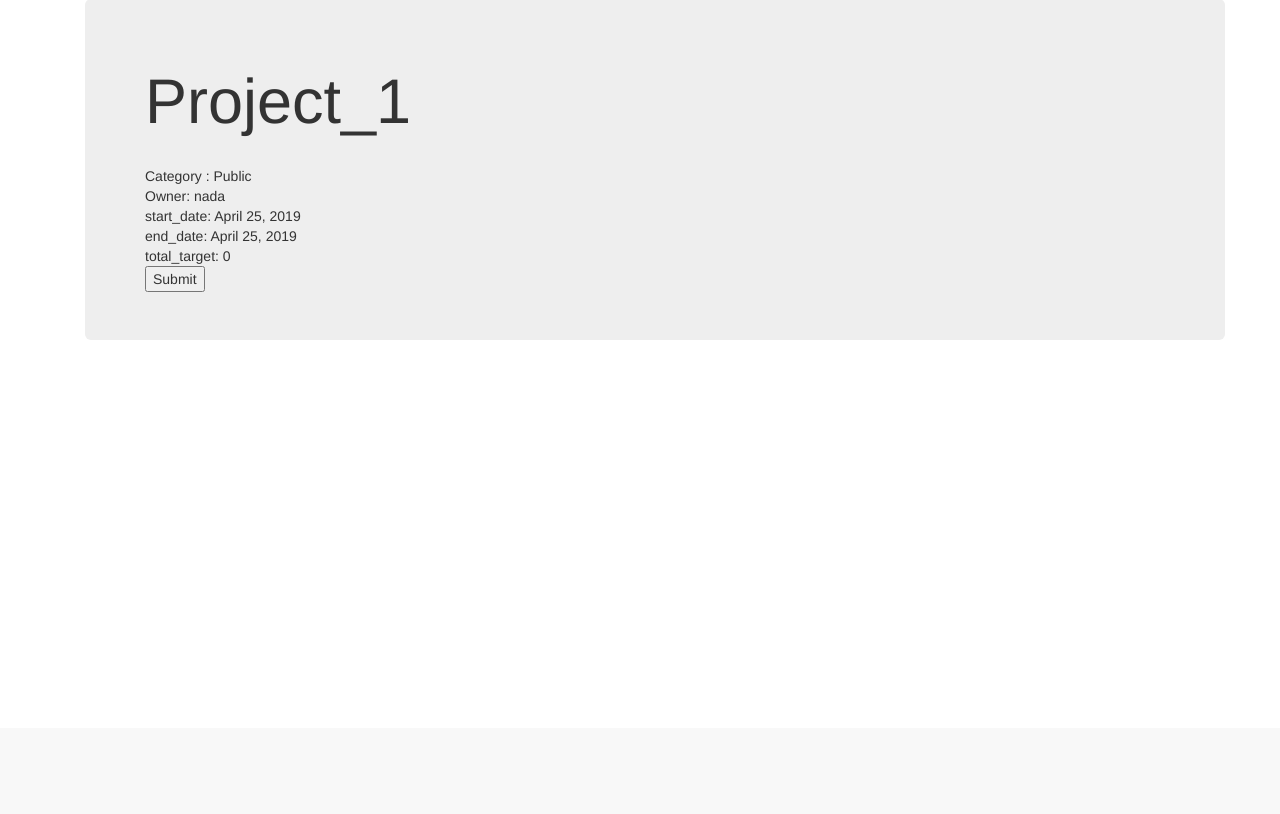
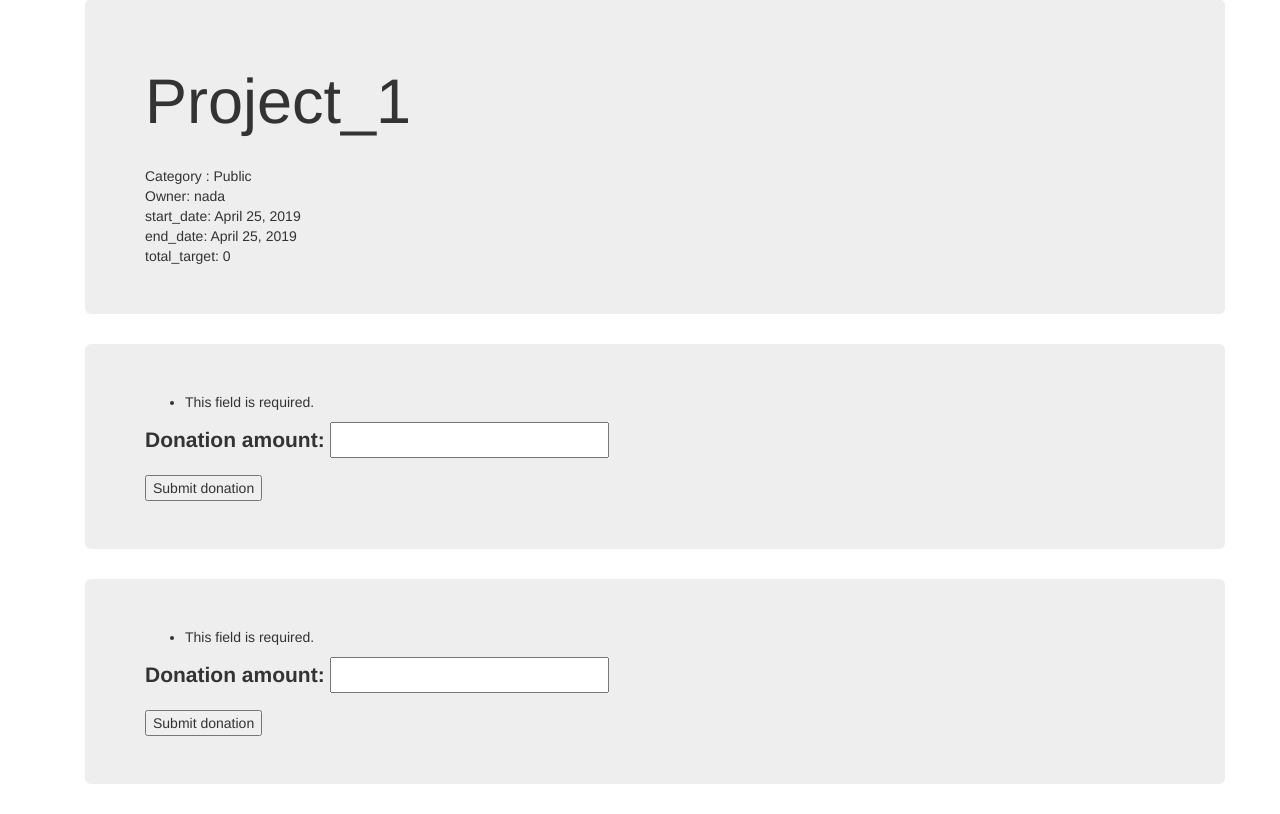
Before and after one commit to Amr-Hamed/FUNDME-V2, a Django app: page /project/30 in a window 1280 px wide. Shown: the part 72-886 px from the top of the page. Before the commit the page ends 364 px from the top, so only its background shows below. Run offline with Django 3.2, Linux system fonts and the light colour scheme; a user stored in the database is signed in; data comes from the database, SQL or seed files in the repository; both versions use the stored data as it was after the commit; some libraries are stand-ins or nearby versions.

Commit message:
project donation

```diff
--- a/fundMe/fundMe/urls.py
+++ b/fundMe/fundMe/urls.py
@@ -26,5 +26,4 @@
     path('logout/', views.user_logout, name='logout'),
     path('projects/',views.show_projects , name="projects"),
     path('project/<int:id>', views.show_a_project, name="show_project")
-
 ]
--- a/fundMe/userProfile/forms.py
+++ b/fundMe/userProfile/forms.py
@@ -1,5 +1,5 @@
 from django import forms
-from .models import UserProfile, ProjectDonations
+from .models import UserProfile, ProjectDonations, ProjectComments
 from django.contrib.auth.models import User
 
 from .models import Project, ProjectPics, ProjectTags
@@ -48,6 +48,15 @@
 
 class MakeDonationForm(forms.ModelForm):
     donation_amount = forms.IntegerField(required=True)
+
     class Meta:
         model = ProjectDonations
         fields = ('donation_amount',)
+
+
+class AddCommentForm(forms.ModelForm):
+    comment_body = forms.CharField(required=True)
+
+    class Meta:
+        model = ProjectComments
+        fields = ('comment_reports',)
--- a/fundMe/userProfile/templates/project/project.html
+++ b/fundMe/userProfile/templates/project/project.html
@@ -11,12 +11,23 @@
         end_date: {{project.end_date}} <br>
         total_target: {{project.total_target}} <br>
         <!-- Description : {{project.details}}-->
+    </div>
 
+    <div class="jumbotron">
         <form enctype="multipart/form-data" method="POST">
             {% csrf_token %}
-<!--            {{ project_tags_form.as_p }}-->
-            <input type="submit" name="" value="Submit">
+            {{ donation_form.as_p }}
+            <input type="submit" name="" value="Submit donation">
         </form>
     </div>
+
+    <div class="jumbotron">
+        <form enctype="multipart/form-data" method="POST">
+            {% csrf_token %}
+            {{ donation_form.as_p }}
+            <input type="submit" name="" value="Submit donation">
+        </form>
+    </div>
+
 </div>
 {% endblock %}
--- a/fundMe/userProfile/views.py
+++ b/fundMe/userProfile/views.py
@@ -170,7 +170,14 @@
     donation_form = MakeDonationForm(data=request.POST)
     if donation_form.is_valid():
         donation = donation_form.save(commit=False)
-        # donation.project
-        # user.save()
+        project = Project.objects.get(id=id)
+        current_user = User.objects.get(id=request.user.id)
+        current_user_profile = UserProfile.objects.filter(user=current_user)
+        donation.project = project
+        donation.user = current_user_profile.first()
+        donation.save()
     # print(request.user)
-    return render(request, 'project/project.html', {'project': project})
+    return render(request, 'project/project.html', {
+        'project': project,
+        'donation_form': donation_form
+    })
```
Also changed, not shown: fundMe/db.sqlite3.
